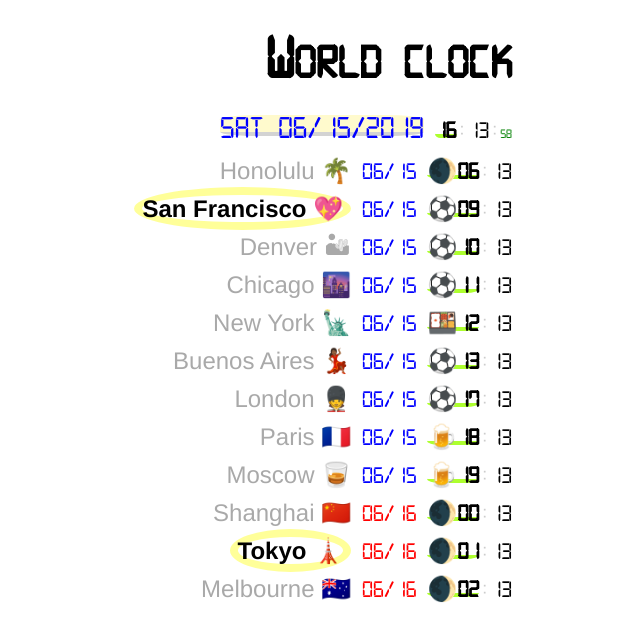
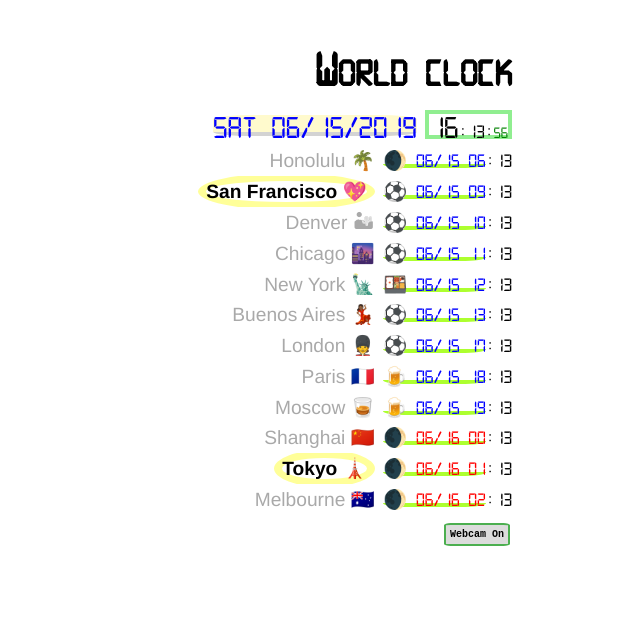
Before and after one commit to soominkimu/STQTimer, a React (Create React App) app: page / in a window 1280 px wide. Shown: the top 640 px of the page, without its empty margins (640-1280 px from the left). Built offline with nearby package versions, Linux system fonts and the light colour scheme.

Commit message:
webcam combined

```diff
--- a/src/App.js
+++ b/src/App.js
@@ -1,5 +1,6 @@
-import React, { useRef } from 'react';
+import React, { useRef, useState } from 'react';
 import { lZ, TDate } from './sq-time';
+import { TBtn, Webcam } from './webcam';
 import './App.scss';
 
 function App() {
@@ -20,23 +21,31 @@ function App() {
     {el: useRef(null), em: useRef(null), cs: '🇦🇺', ct: 'Melbourne',     tz: 'Australia/Melbourne'},
   ];
 
-  const tzDate = tz => new Date(new Date().toLocaleString('en-US', {timeZone: tz}));
-
   const updateHour = () => {  // onHour change
-    const nowTZ = d =>
+    TZ.forEach( z => {
+      const d = new Date(new Date().toLocaleString('en-US', {timeZone: z.tz}));
+      z.el.current.setAttribute("data-dw", d.getDay());
+      z.el.current.setAttribute("data-mo", lZ(d.getMonth()+1));
+      z.el.current.setAttribute("data-dd", lZ(d.getDate()));
+      z.el.current.setAttribute("data-yr", lZ(d.getFullYear()));
+      z.el.current.setAttribute("data-hr", lZ(d.getHours()));
+    });
+  }
+  /*
       '<span id="tm-sd" data-dw=' + d.getDay()          +
                       ' data-mo=' + lZ(d.getMonth()+1)  +
                       ' data-dd=' + lZ(d.getDate())     +
                       ' data-yr=' + lZ(d.getFullYear()) + '></span> ' +
       '<span id="tm-hr" data-dw=' + d.getDay()          +
                       ' data-hr=' + lZ(d.getHours())    + '></span>';
-    TZ.forEach( z => z.el.current.innerHTML = nowTZ(tzDate(z.tz)) );
-  }
+   * */
 
   const updateMinute = (m) => {  // onMinute change
     //const nowTZ = d => lZ(d.getMinutes());  // Most of countries will be ok with the same minute
     TZ.forEach( z => z.em.current.setAttribute("data-mm", lZ(m)) );
   }
+
+  const [webcam, setWebcam] = useState(false);
 
   return (
     <div className="App">
@@ -46,10 +55,16 @@ function App() {
         onHour={updateHour}
         onMinute={m => updateMinute(m)}
       />
-      {TZ.map((z, i) => <li key={i}>
-          <span id="tm-ct" data-ct={z.ct} data-cs={z.cs} /> <span ref={z.el} />
+      {TZ.map((z, i) =>
+        <li key={i}>
+          <span id="tm-ct" data-ct={z.ct} data-cs={z.cs} /> <span ref={z.el} id="tm-sd" />
           <span id="tm-co" /><span ref={z.em} id="tm-mm" />
         </li>)}
+      <TBtn
+        onClick={ ()=>setWebcam(!webcam) }>
+        Webcam {webcam ? 'Off' : 'On'}
+      </TBtn>
+      {webcam && <Webcam />}
     </div>
   );
 }
--- a/src/App.scss
+++ b/src/App.scss
@@ -6,13 +6,14 @@ $digital-font: 'digital-7', 'Orbitron', sans-serif;
 
 .App {
   font-family: $digital-font;
-  font-size: 1.5rem;
+  font-size: 1.2rem;
   text-align: right;
   margin-right: 10%;
   line-height: 1.5em;
 }
 
 h1 {
+  margin-top: 50px;
   &::first-letter {
     font-size: 130%;
   }
@@ -20,17 +21,16 @@ h1 {
 
 li {
   list-style-type: none;
+  overflow: hidden;
 }
 
 #tm-co {  // colon separator
-  &::before {
-    content: ':';
-  }
+  &::before { content: ':'; }
   animation: blink 1s infinite;
 }
 
 #tm-ss {
-  font-size: small;
+  font-size: medium;
   color: Green;
   &::after { content: attr(data-ss); }
 }
@@ -40,13 +40,24 @@ li {
 }
 
 #tm-hr {
-  font-weight: bold;
+  font-size: xx-large;
+  &::after { content: attr(data-hr); }
+}
+
+#tm {
+  padding-top: 10px;
+  border: 4px solid LightGreen;
+}
+
+#tm-sd {  // date short form: no year and dow
   border-radius: 25%;
   border-bottom: 4px solid GreenYellow;
-  &::after { content: attr(data-hr); }
+  &::after { content: " " attr(data-mo) "/" attr(data-dd) " " attr(data-hr); }
   &:hover {
     background: yellow;
   }
+  &[data-dw='0'] { color: red; }
+  &[data-dw='6'] { color: blue; }
   &[data-hr='22'],
   &[data-hr='23'],
   &[data-hr='00'],
@@ -61,7 +72,7 @@ li {
   }
   &[data-hr='07'],
   &[data-hr='08'] {
-    &::before { content: '🥯'; }
+    &::before { content: '☕️'; }
     //background: magenta;
   }
   &[data-hr='12'] {
@@ -120,14 +131,6 @@ li {
   background: LemonChiffon;
 }
 
-#tm-sd {  // date short form: no year and dow
-  &::after {
-    content: attr(data-mo) "/" attr(data-dd);
-  }
-  &[data-dw='0'] { color: red; }
-  &[data-dw='6'] { color: blue; }
-}
-
 %text-emphasis {
   font-weight: bold;
   color: black;
@@ -153,3 +156,80 @@ li {
 @keyframes blink {
   to { opacity: 0; }
 }
+
+.vid-cont {
+  position: fixed;
+  left: 0;
+  top : 0;
+  text-align: left;
+  width : 100%;
+  height: 100%;
+  font-family: Helvetica, Verdana;
+  &::before {
+    font-size: small;
+    margin: 10px;
+    color: DarkGreen;
+    content: attr(data-src);
+  }
+  z-index: -100;
+}
+
+.vid-fw {
+  position: fixed;
+  left: 0;
+  top : 0;
+  width : 100%;
+  height: 100%;
+  &:hover {
+    box-shadow: 0 0 10px 6px Magenta;
+  }
+  &:focus {
+    outline: 0;
+  }
+  border-radius: 5%;
+  border: 2px solid Silver;
+  box-shadow: 0 0 10px 6px Cyan;
+  object-fit: cover;
+  z-index: -100;
+  filter: brightness(2.5);
+  //pointer-events: none;
+  transition: all 1s ease-in;
+}
+
+@mixin btnDemo($borderColor) {
+  background-color: Gainsboro;
+  border: 2px solid $borderColor;
+  color: black;
+  padding: 4px 4px;
+  font: small "Courier New", sans-serif;
+  font-weight: bold;
+  text-align: center;
+  text-decoration: none;
+  display: inline-block;
+  font-size: 10px;
+}
+
+.btn-cont {
+  display: flex;
+  flex-direction: column;
+  flex-wrap: wrap;
+  align-items: flex-start;
+  margin-left: 10px;
+  padding-top: 120px;
+}
+
+.test-btn {
+  left: 10px;
+  top:  10px;
+  padding: 4px;
+  margin:  2px;
+  border-radius: 10%;
+  @include btnDemo(#4caf50);
+}
+
+.test-btn:disabled,
+test-btn[disabled] {
+  border: 1px solid olive;
+  background-color: darkgray;
+  color: SlateGray;
+}
--- a/src/sq-time.js
+++ b/src/sq-time.js
@@ -99,7 +99,8 @@ export const THour = props => {
     el.current.setAttribute("data-hr", lZ(v));
     onHour && onHour(v);
   }
-  return <><span ref={el} id="tm-hr" /><span id="tm-co" /><TMinute onHour={callback} {...others} /></>;
+  return <span id="tm"><span ref={el} id="tm-hr" /><span id="tm-co" />
+    <TMinute onHour={callback} {...others} /></span>;
 }
 
 export const TDate = props => {
--- /dev/null
+++ b/src/webcam.js
@@ -0,0 +1,106 @@
+import React, { useRef, useEffect } from 'react';
+
+export const Webcam = () => {
+  console.log("Webcam::render");
+  const rVE    = useRef(null);  // ref to Video Element
+  const rTitle = useRef(null);
+  // 'mediaDevices' not supported in mobile Android and Amazon Fire tablet
+
+  useEffect(() => {
+    const mediaAvailable = () => 'mediaDevices' in navigator && 'getUserMedia' in navigator.mediaDevices;
+
+    if (mediaAvailable()) {
+      const constraints = { video: { facingMode: 'user' }}; // 'environment'
+      let videoStream;
+      navigator.mediaDevices.getUserMedia(constraints)
+        .then(function(stream) {
+          const videoTracks = stream.getVideoTracks();
+          rTitle.current.setAttribute('data-src', 'Source:' + videoTracks[0].label);
+          console.log('Using video device: ' + videoTracks[0].label); // FaceTime HD Camera (Built-in)
+          stream.onremovetrack = function() {
+            console.log('Stream ended');
+          }
+          //window.stream = stream;
+          rVE.current.srcObject = stream;
+          videoStream = stream;
+        })
+        .catch(function(error) {
+          console.log(error.name);
+          if (typeof error !== 'undefined')
+            console.error(error);
+        });
+      return () => {  // unsure this part is needed ...
+        if (videoStream) {
+          const tracks = videoStream.getTracks();
+          tracks.forEach(tr => tr.stop());
+          videoStream = null;
+        }
+      }
+    } else {
+      alert("mediaDevices not supported!");
+    }
+  }, [])
+
+  const aSize = [
+    {width: '70%',   height: '70%'},
+    {width: '50%',   height: '50%'},
+    {width: '300px', height: '200px'},
+    {width: '100%',  height: '100%'},
+  ];
+
+  const aFilter = [
+    "sepia(100%)",
+    "grayscale(100%)",
+    "blur(4px)",
+    "brightness(3.5)",
+    "opacity(.4)",
+    "invert(75%)",
+    "drop-shadow(16px 16px 20px blue)",
+    "hue-rotate(90deg)",
+  ];
+
+  const aTrans = [
+    "rotateY(180deg)",
+    "rotateY(0deg)",
+    "rotateZ(90deg)",
+    "rotateZ(180deg)",
+    "rotateZ(-45deg)",
+    "rotateX(20deg) rotateY(-45deg)",
+  ];
+
+  const aShape = [
+    "50%",
+    "25%",
+    "5%",
+    "0",
+  ];
+
+  const sz = useRef(0);  // size index
+  const ft = useRef(0);  // filter index
+  const tr = useRef(0);  // transform index
+  const sh = useRef(0);  // shape index
+
+  const handleSize = () => {
+    const i = sz.current++ % aSize.length
+    rVE.current.style.width  = aSize[i].width;
+    rVE.current.style.height = aSize[i].height;
+  }
+  const handleFilter = () => { rVE.current.style.filter       = aFilter[ft.current++ % aFilter.length]; }
+  const handleTrans  = () => { rVE.current.style.transform    = aTrans[ tr.current++ % aTrans.length]; }
+  const handleShape  = () => { rVE.current.style.borderRadius = aShape[ sh.current++ % aShape.length]; }
+  const handleReset  = () => { rVE.current.setAttribute("style", ""); }
+
+  // controls
+  return (
+    <div ref={rTitle} className="vid-cont">
+      <video ref={rVE} autoPlay={true} className="vid-fw" />
+      <TBtn onClick={ () => handleSize() }>Toggle Sizes</TBtn>
+      <TBtn onClick={ () => handleFilter() }>Toggle Filters</TBtn>
+      <TBtn onClick={ () => handleTrans() }>Toggle Transforms</TBtn>
+      <TBtn onClick={ () => handleShape() }>Toggle Shapes</TBtn>
+      <TBtn onClick={ () => handleReset() }>Reset All</TBtn>
+    </div>
+  );
+}
+
+export const TBtn = props => <button type="button" className="test-btn" {...props}>{props.children}</button>;
```
